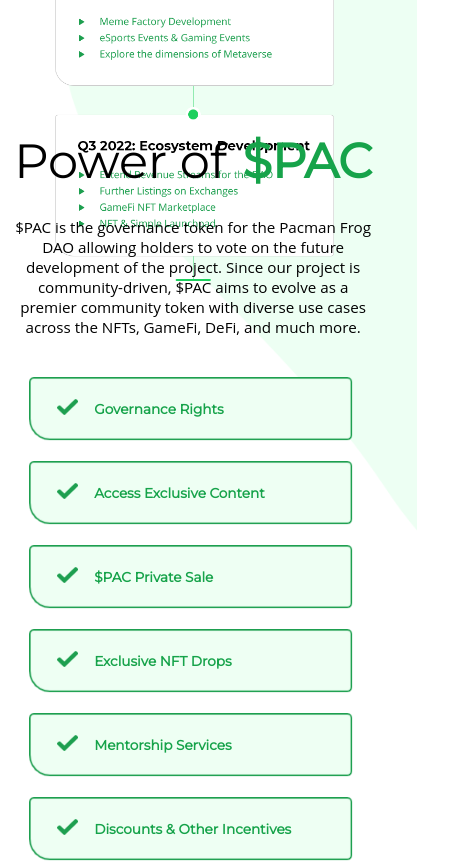
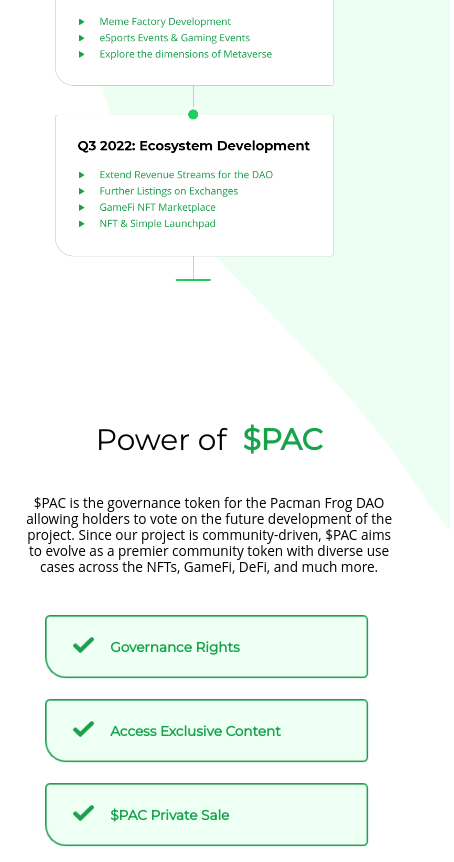
Before and after one commit to awan7676/Pac-Man-Frog-with-React, a React (Create React App) app: page / in a window 390 px wide. Shown: the part 3680-4542 px from the top of the page, 454 px wide, since content can reach past the window. Built offline with nearby package versions, Linux system fonts and the light colour scheme.

Commit message:
Responsive PowerOfPac Component for 300px to 640px

```diff
--- a/src/components/Home/Home.css
+++ b/src/components/Home/Home.css
@@ -312,7 +312,7 @@
     }
 
     .hero-section-bg {
-        right: -8px;
+        right: -4.5rem;
         top: 39rem;
         width: 75%;
         height: 52%;
@@ -410,7 +410,7 @@
 
     .hero-section-bg {
         position: absolute;
-        right: -0.5rem;
+        right: -0.75rem;
         top: 39rem;
         width: 83%;
         height: 80%;
@@ -507,7 +507,7 @@
 
     .hero-section-bg {
         position: absolute;
-        right: -8px;
+        right: -1.15rem;
         top: 33rem;
         width: 80%;
         height: 80%;
--- a/src/components/PowerOfPac/PowerOfPac.css
+++ b/src/components/PowerOfPac/PowerOfPac.css
@@ -54,7 +54,27 @@
 
 }
 
-@media (min-width: 300px) and (max-width: 640px) {}
+@media (min-width: 300px) and (max-width: 640px) {
+    .power-of-pac {
+        top: -4rem;
+        padding-left: 1rem;
+    }
+
+    .power-of-pac-heading {
+        gap: 1.5rem;
+    }
+
+    .power-of-pac-uncolored-heading {
+        font-size: 1.85rem;
+        line-height: 1;
+    }
+
+    .power-of-pac-description {
+        max-width: 35rem;
+        font-size: .85rem;
+        line-height: 1rem;
+    }
+}
 
 @media (min-width: 641px) and (max-width: 768px) {
     .power-of-pac {
--- a/src/components/RoadMap/RoadMap.css
+++ b/src/components/RoadMap/RoadMap.css
@@ -83,7 +83,7 @@
 
     .road-map-background-img {
         top: -15rem;
-        right: 0.25rem;
+        right: -1.85rem;
         height: 185%;
         width: 22rem;
     }
```
